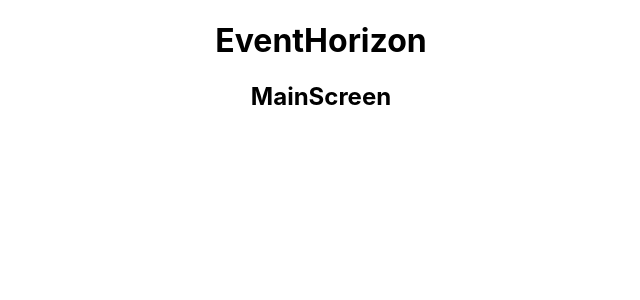
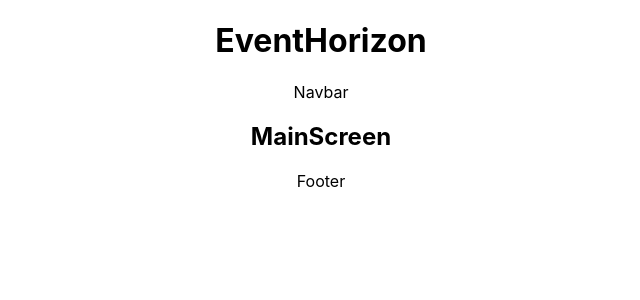
Before and after one commit to Arpadtoth100/EventHorizon, a React (Create React App) app: page /main in a window 1280 px wide. Shown: the top 300 px of the page, without its empty margins (319-959 px from the left). Built offline with nearby package versions, Linux system fonts and the light colour scheme.

Commit message:
navbar, footer

```diff
--- a/src/App.js
+++ b/src/App.js
@@ -2,15 +2,19 @@ import './App.css';
 import { Routes, Route } from 'react-router-dom';
 
 import MainScreen from './views/MainScreen';
+import Navbar from './components/Navbar';
+import Footer from './components/Footer';
 
 function App() {
   return (
     <div className="App">
       <h1>EventHorizon</h1>
+      <Navbar />
       <Routes>
       <Route path='/' element={<MainScreen />} />
           <Route path='/main' element={<MainScreen />} />
       </Routes>
+      <Footer />
     </div>
   );
 }
--- /dev/null
+++ b/src/components/Footer.js
@@ -0,0 +1,11 @@
+
+
+function Footer() {
+    return(
+        <div>
+            Footer
+        </div>
+    )
+}
+
+export default Footer
--- /dev/null
+++ b/src/components/Navbar.js
@@ -0,0 +1,11 @@
+
+
+function Navbar() {
+    return(
+        <div>
+            Navbar
+        </div>
+    )
+}
+
+export default Navbar
```
